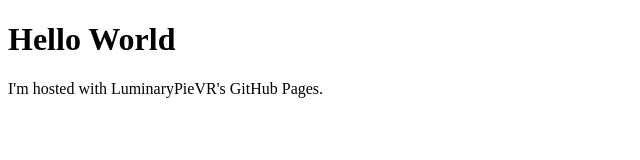
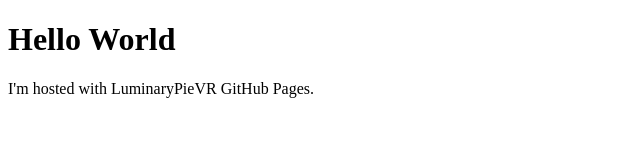
Before and after one commit to LuminaryPieVR/LuminaryPieVR.github.io, a plain HTML site: page index.html in a window 1280 px wide. Shown: the full height of the page, 0-640 px from the left. Drawn offline with Linux system fonts and the light colour scheme.

Commit message:
Update index.html
Updated index.html.

```diff
--- a/index.html
+++ b/index.html
@@ -2,6 +2,6 @@
 <html>
 <body>
 <h1>Hello World</h1>
-<p>I'm hosted with LuminaryPieVR's GitHub Pages.</p>
+<p>I'm hosted with LuminaryPieVR GitHub Pages.</p>
 </body>
 </html>
```
